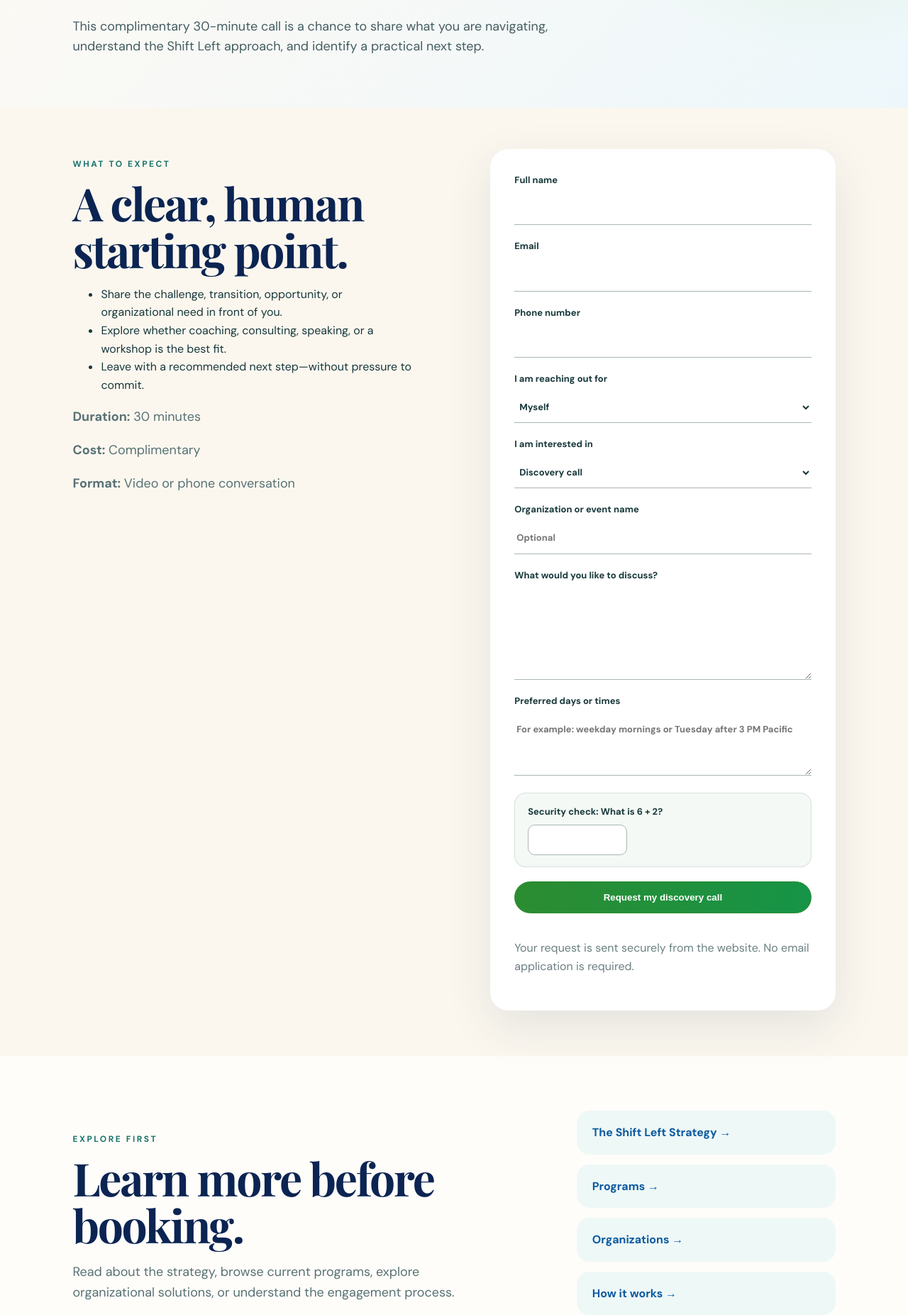
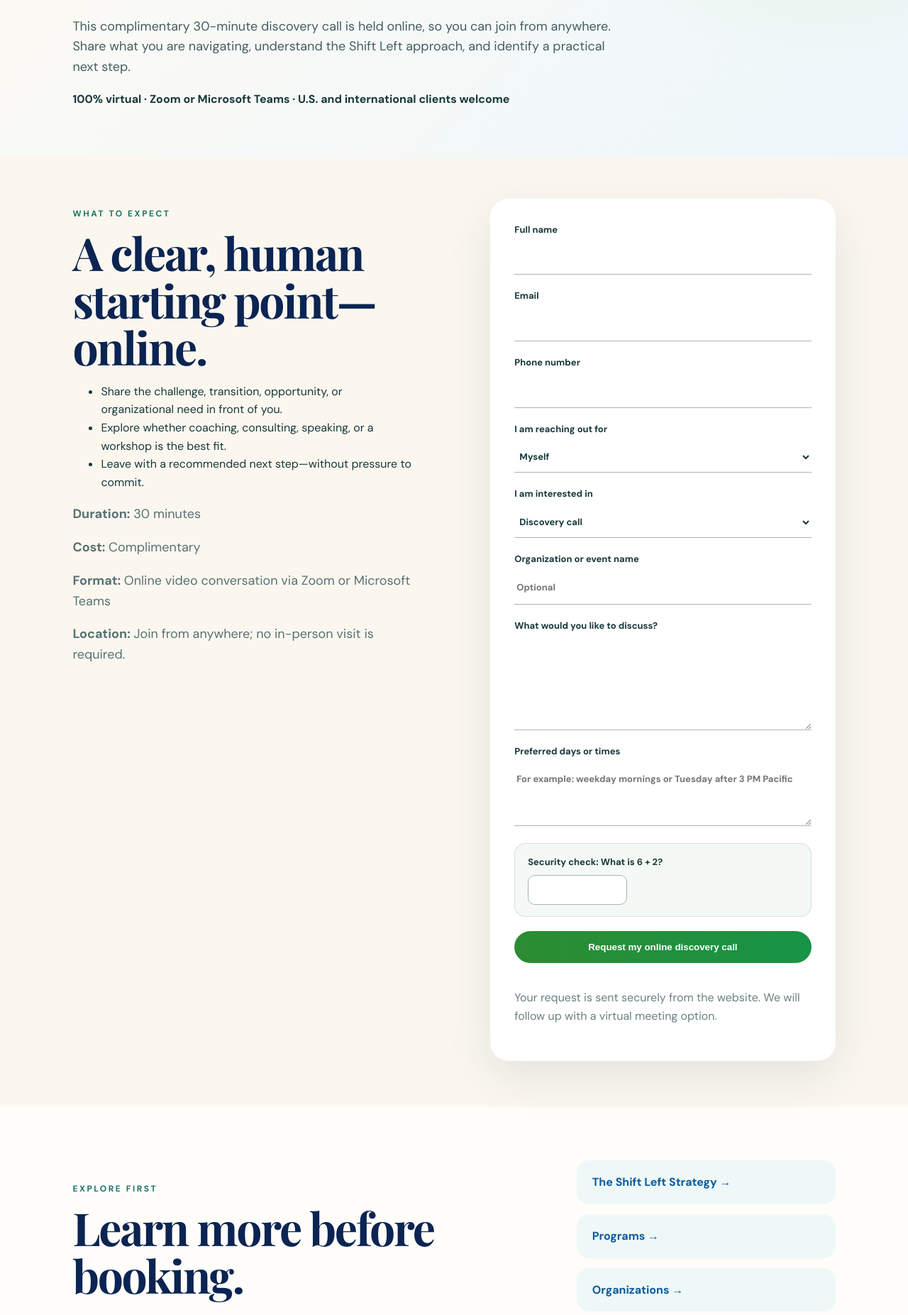
Before and after one commit to seattledesitv/shiftleftcc, a Next.js app: page /book in a window 1280 px wide. Shown: the part 441-2294 px from the top of the page at 71% size. Built offline with nearby package versions, Linux system fonts and the light colour scheme; no server answers; a web font is replaced by a local one.

Commit message:
Make online discovery call format explicit

```diff
--- a/app/book/page.tsx
+++ b/app/book/page.tsx
@@ -4,84 +4,39 @@ import Link from "next/link";
 import { FormEvent, useEffect, useState } from "react";
 
 function newChallenge() {
-  return {
-    left: Math.floor(Math.random() * 8) + 2,
-    right: Math.floor(Math.random() * 8) + 2,
-  };
+  return { left: Math.floor(Math.random() * 8) + 2, right: Math.floor(Math.random() * 8) + 2 };
 }
 
 export default function BookPage() {
   const [status, setStatus] = useState<"idle" | "sending" | "success" | "error">("idle");
   const [message, setMessage] = useState("");
   const [challenge, setChallenge] = useState({ left: 3, right: 4 });
-
-  useEffect(() => {
-    setChallenge(newChallenge());
-  }, []);
+  useEffect(() => { setChallenge(newChallenge()); }, []);
 
   async function submitRequest(event: FormEvent<HTMLFormElement>) {
-    event.preventDefault();
-    setStatus("sending");
-    setMessage("");
-
+    event.preventDefault(); setStatus("sending"); setMessage("");
     const form = event.currentTarget;
-    const payload = {
-      ...Object.fromEntries(new FormData(form).entries()),
-      captchaLeft: challenge.left,
-      captchaRight: challenge.right,
-    };
-
+    const payload = { ...Object.fromEntries(new FormData(form).entries()), captchaLeft: challenge.left, captchaRight: challenge.right };
     try {
-      const response = await fetch("/api/discovery-call", {
-        method: "POST",
-        headers: { "Content-Type": "application/json" },
-        body: JSON.stringify(payload),
-      });
+      const response = await fetch("/api/discovery-call", { method: "POST", headers: { "Content-Type": "application/json" }, body: JSON.stringify(payload) });
       const result = await response.json();
       if (!response.ok) throw new Error(result.error || "Unable to send your request.");
-      setStatus("success");
-      setMessage("Thank you. Your request was sent successfully, and we will follow up shortly.");
-      form.reset();
-      setChallenge(newChallenge());
-    } catch (caught) {
-      setStatus("error");
-      setMessage(caught instanceof Error ? caught.message : "Unable to send your request.");
-      setChallenge(newChallenge());
-    }
+      setStatus("success"); setMessage("Thank you. Your request was sent successfully, and we will follow up shortly with online meeting options."); form.reset(); setChallenge(newChallenge());
+    } catch (caught) { setStatus("error"); setMessage(caught instanceof Error ? caught.message : "Unable to send your request."); setChallenge(newChallenge()); }
   }
 
   return <main>
-    <section className="pageHero compactHero">
-      <p className="eyebrow">BOOK A DISCOVERY CALL</p>
-      <h1>Your next shift can begin with one thoughtful conversation.</h1>
-      <p className="lead">This complimentary 30-minute call is a chance to share what you are navigating, understand the Shift Left approach, and identify a practical next step.</p>
-    </section>
-
-    <section className="contact bookingSection">
-      <div>
-        <p className="eyebrow">WHAT TO EXPECT</p>
-        <h2>A clear, human starting point.</h2>
-        <ul><li>Share the challenge, transition, opportunity, or organizational need in front of you.</li><li>Explore whether coaching, consulting, speaking, or a workshop is the best fit.</li><li>Leave with a recommended next step—without pressure to commit.</li></ul>
-        <p><strong>Duration:</strong> 30 minutes</p><p><strong>Cost:</strong> Complimentary</p><p><strong>Format:</strong> Video or phone conversation</p>
-      </div>
-
+    <section className="pageHero compactHero"><p className="eyebrow">ONLINE DISCOVERY CALL</p><h1>Your next shift can begin with one thoughtful conversation.</h1><p className="lead">This complimentary 30-minute discovery call is held online, so you can join from anywhere. Share what you are navigating, understand the Shift Left approach, and identify a practical next step.</p><p><strong>100% virtual · Zoom or Microsoft Teams · U.S. and international clients welcome</strong></p></section>
+    <section className="contact bookingSection"><div><p className="eyebrow">WHAT TO EXPECT</p><h2>A clear, human starting point—online.</h2><ul><li>Share the challenge, transition, opportunity, or organizational need in front of you.</li><li>Explore whether coaching, consulting, speaking, or a workshop is the best fit.</li><li>Leave with a recommended next step—without pressure to commit.</li></ul><p><strong>Duration:</strong> 30 minutes</p><p><strong>Cost:</strong> Complimentary</p><p><strong>Format:</strong> Online video conversation via Zoom or Microsoft Teams</p><p><strong>Location:</strong> Join from anywhere; no in-person visit is required.</p></div>
       <form action="/api/discovery-call" method="post" onSubmit={submitRequest} autoComplete="on">
-        <label>Full name<input name="name" autoComplete="name" required /></label>
-        <label>Email<input type="email" name="email" autoComplete="email" required /></label>
-        <label>Phone number<input type="tel" name="phone" autoComplete="tel" /></label>
+        <label>Full name<input name="name" autoComplete="name" required /></label><label>Email<input type="email" name="email" autoComplete="email" required /></label><label>Phone number<input type="tel" name="phone" autoComplete="tel" /></label>
         <label>I am reaching out for<select name="audience" defaultValue="Myself"><option>Myself</option><option>My family</option><option>My team or organization</option><option>A school or university</option><option>A nonprofit or community group</option><option>A speaking event</option></select></label>
         <label>I am interested in<select name="interest" defaultValue="Discovery call"><option>Discovery call</option><option>Shift Left Foundations</option><option>Career Clarity &amp; Transition</option><option>Executive Wellbeing Coaching</option><option>Stronger Family Conversations</option><option>Mental Fitness for Logical Minds</option><option>The Shift Left Strategy Workshop</option><option>Leadership &amp; Team Wellbeing</option><option>Custom School or Community Program</option><option>Consulting</option><option>Speaking</option></select></label>
-        <label>Organization or event name<input name="organization" autoComplete="organization" placeholder="Optional" /></label>
-        <label>What would you like to discuss?<textarea name="message" rows={5} required /></label>
-        <label>Preferred days or times<textarea name="availability" rows={3} placeholder="For example: weekday mornings or Tuesday after 3 PM Pacific" /></label>
-        <label className="captchaField">Security check: What is {challenge.left} + {challenge.right}?<input type="number" name="captchaAnswer" inputMode="numeric" min="0" max="20" autoComplete="off" required /></label>
-        <label className="honeypotField" aria-hidden="true">Website<input name="website" tabIndex={-1} autoComplete="off" /></label>
-        <button className="button primary" type="submit" disabled={status === "sending"}>{status === "sending" ? "Sending…" : "Request my discovery call"}</button>
-        {message && <p className={`formStatus ${status}`}>{message}</p>}
-        <p className="finePrint">Your request is sent securely from the website. No email application is required.</p>
+        <label>Organization or event name<input name="organization" autoComplete="organization" placeholder="Optional" /></label><label>What would you like to discuss?<textarea name="message" rows={5} required /></label><label>Preferred days or times<textarea name="availability" rows={3} placeholder="For example: weekday mornings or Tuesday after 3 PM Pacific" /></label>
+        <label className="captchaField">Security check: What is {challenge.left} + {challenge.right}?<input type="number" name="captchaAnswer" inputMode="numeric" min="0" max="20" autoComplete="off" required /></label><label className="honeypotField" aria-hidden="true">Website<input name="website" tabIndex={-1} autoComplete="off" /></label>
+        <button className="button primary" type="submit" disabled={status === "sending"}>{status === "sending" ? "Sending…" : "Request my online discovery call"}</button>{message && <p className={`formStatus ${status}`}>{message}</p>}<p className="finePrint">Your request is sent securely from the website. We will follow up with a virtual meeting option.</p>
       </form>
     </section>
-
-    <section className="contentTeaser"><div><p className="eyebrow">EXPLORE FIRST</p><h2>Learn more before booking.</h2><p>Read about the strategy, browse current programs, explore organizational solutions, or understand the engagement process.</p></div><div className="contentLinks"><Link href="/why-shift-left">The Shift Left Strategy →</Link><Link href="/programs">Programs →</Link><Link href="/organizations">Organizations →</Link><Link href="/how-it-works">How it works →</Link></div></section>
+    <section className="contentTeaser"><div><p className="eyebrow">EXPLORE FIRST</p><h2>Learn more before booking.</h2><p>Read about the strategy, browse online programs, explore organizational solutions, or understand the engagement process.</p></div><div className="contentLinks"><Link href="/why-shift-left">The Shift Left Strategy →</Link><Link href="/programs">Programs →</Link><Link href="/organizations">Organizations →</Link><Link href="/how-it-works">How it works →</Link></div></section>
   </main>;
 }
```
